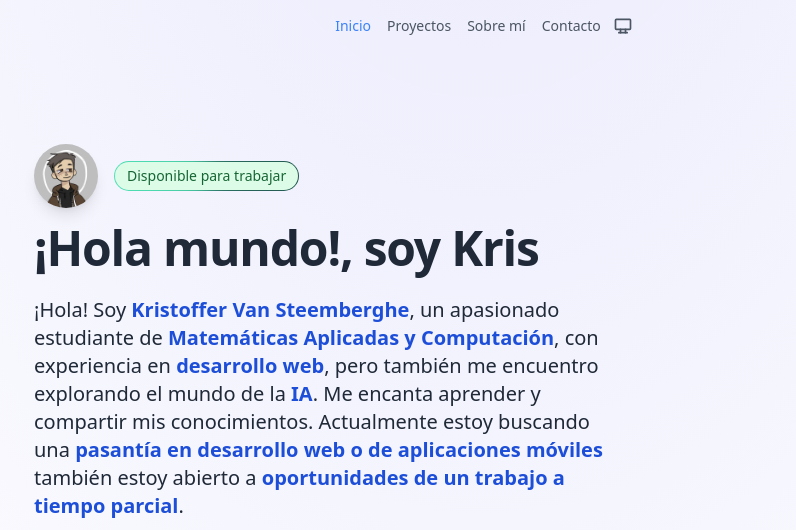
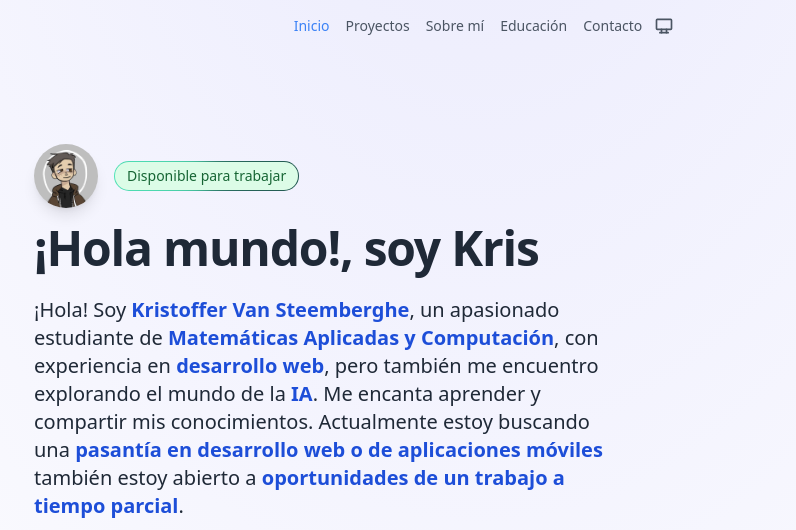
Before and after one commit to im-krizox/porfolio, an Astro site: page / in a window 1280 px wide. Shown: the top 530 px of the page, without its empty margins (158-954 px from the left). Built offline with nearby package versions, Linux system fonts and the light colour scheme; Astro itself is replaced by a stand-in of ours.

Commit message:
fix: Agrega sección de Educación y actualiza el enlace de contacto en el encabezado

```diff
--- a/src/components/Header.astro
+++ b/src/components/Header.astro
@@ -24,9 +24,14 @@ const navItems = [
     url: "/#sobre-mi",
   },
   {
+    title: "Educación",
+    label: "educacion",
+    url: "/#educacion",
+  },
+  {
     title: "Contacto",
     label: "contacto",
-    url: "mailto:miduga@gmail.com",
+    url: "mailto:kristoffer.vansteemberghe.lujan@gmail.com",
   },
 ]
 ---
```
